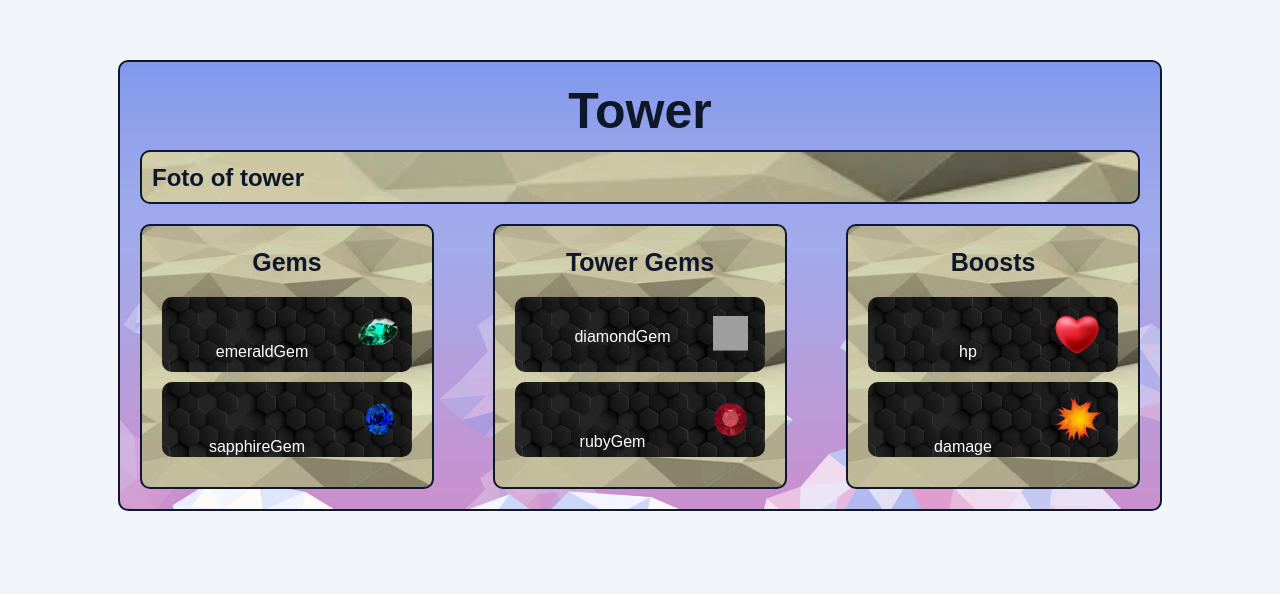
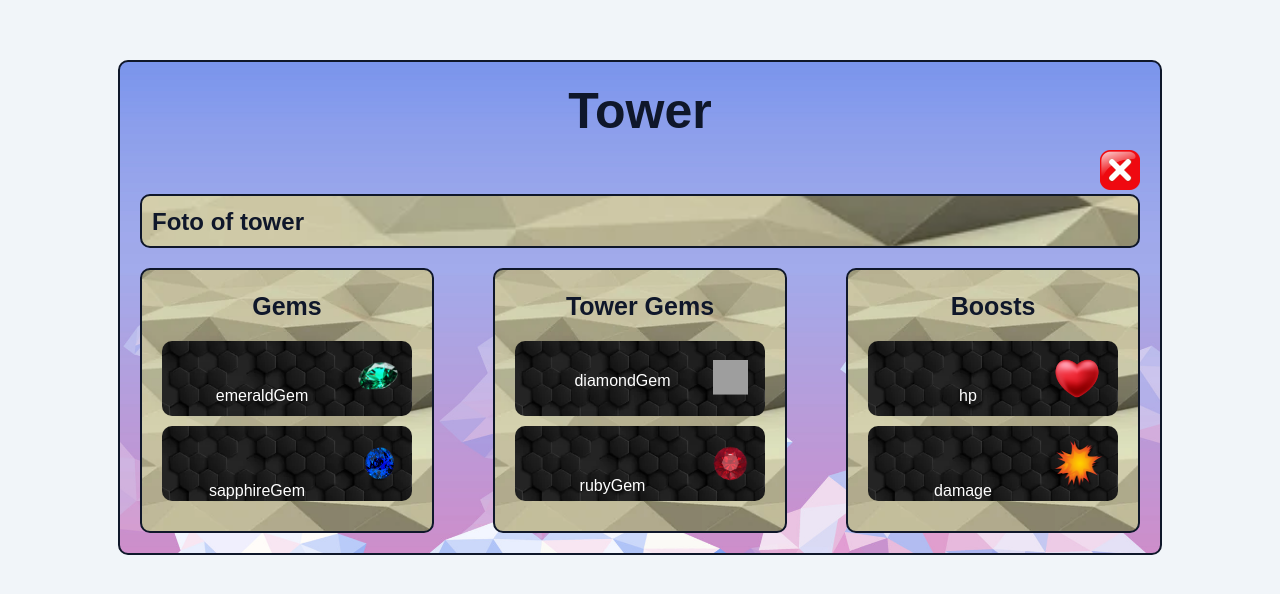
Before and after one commit to Idraigyr/ProgrammingProjectDatabases, a Python web app: template templates/tower.html in a window 1280 px wide. Shown: the top 594 px of the page. Run offline with Jinja, Linux system fonts and the light colour scheme; the template is opened without the code that fills it, so the values that code supplies are empty; grey boxes are pictures that could not be loaded.

Commit message:
Exit button for menus

```diff
--- a/package.json
+++ b/package.json
@@ -1,5 +1,5 @@
 {
   "dependencies": {
-    "@ckeditor/jsdoc-plugins": "^39.6.2"
+    "@ckeditor/jsdoc-plugins": "^39.6.3"
   }
 }
--- a/static/css/menus.css
+++ b/static/css/menus.css
@@ -192,16 +192,24 @@ h3 {
 }
 
 .exit {
-  position: absolute;
-  top: 10px;
-  right: 10px;
-  cursor: pointer;
-  font-size: 20px;
-  color: #000;
+  position: relative;
+  right: -510px;
+  margin-left: 45%;
+  margin-top: 0;
+  padding: 0;
+  background-color: transparent; /* Remove background color */
+  border: none;
+  width: 40px; /* Set a fixed width */
+  height: 40px; /* Set a fixed height */
+  background-image: url('/static/images/menu/exit.png'); /* Set background image */
+  background-size: cover; /* Cover the entire button with the image */
+  background-position: center; /* Center the background image */
+  background-repeat: no-repeat; /* Prevent the background image from repeating */
+  transition: transform 0.3s ease, box-shadow 0.3s ease; /* Add transition effect */
 }
 
 .exit:hover {
-  color: #f00;
+  transform: scale(1.10);
 }
 
 .fireSpell{
--- a/static/js/Menus/tower.js
+++ b/static/js/Menus/tower.js
@@ -107,3 +107,13 @@ function populateContainer(containerId, itemList) {
 populateContainer('container1', gems);
 populateContainer('container2', towerGems);
 populateContainer('container3', boosts);
+
+
+
+// exit button
+document.addEventListener("DOMContentLoaded", function() {
+    const button = document.getElementById('exit');
+    button.addEventListener('click', function() {
+        // exit menu
+    });
+});
--- a/templates/buildMenu.html
+++ b/templates/buildMenu.html
@@ -9,7 +9,7 @@
 <body>
 
 <div class="menu">
-  <span class="exit" onclick="exitMenu()">✖</span>
+  <button class="exit" id="exit"></button>
   <h1>Build menu</h1>
 
   <div class="combat">
--- a/templates/fusionTable.html
+++ b/templates/fusionTable.html
@@ -10,7 +10,7 @@
 
 <div class="menu">
   <h1>Fusion Table</h1>
-
+    <button class="exit" id="exit"></button>
   <div class="combat">
     <h2>Start fusion</h2>
     <button class="fusionButton" id="playButton"></button>
--- a/templates/tower.html
+++ b/templates/tower.html
@@ -10,6 +10,7 @@
 
 <div class="menu">
   <h1>Tower</h1>
+    <button class="exit" id="exit"></button>
 
   <div class="combat">
     <h2>Foto of tower</h2>
```
Also changed, not shown: static/js/Menus/altar.js (+9 -0 lines), static/js/Menus/buildMenu.js (+14 -3 lines), static/js/Menus/fusionTable.js (+12 -0 lines), static/js/Menus/settings.js (+10 -0 lines), static/images/menu/exit.png (added), 1 other file.
